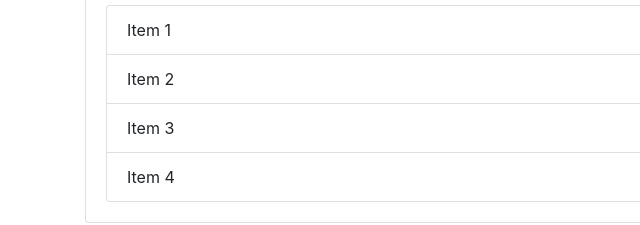
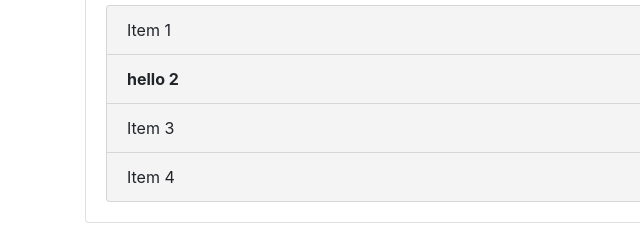
Before and after one commit to kumaribhawna/FirstGit, a plain HTML site: page index2.html in a window 1280 px wide. Shown: the part 272-497 px from the top of the page, 0-640 px from the left. Drawn offline with nearby package versions, Linux system fonts and the light colour scheme.

Commit message:
get element by class name

```diff
--- a/demo.js
+++ b/demo.js
@@ -1 +1,20 @@
-console.log("git demo");
+// console.log("git demo"); 4
+
+// var headerTitle = document.getElementById('header-title');
+// var header = document.getElementById('main-header')
+// console.log(headerTitle);
+// // headerTitle.textContent = 'Hello';
+// // headerTitle.innerText = "Goodbye"
+// // headerTitle.innerHTML = "<h3>Hello</h3>"
+//  headerTitle.style.borderBottom = "solid 3px #000";
+
+var items = document.getElementsByClassName('list-group-item');
+console.log(items);
+console.log(items[1]);
+items[1].textContent= "hello 2";
+items[1].style.fontWeight = 'bold';
+items[1].style.backgroundColor = 'yellow';
+
+for(var i = 0; i<items.length; i++){
+    items[i].style.backgroundColor='#f4f4f4';
+}
```
Also changed, not shown: index2.html (+2 -0 lines).
